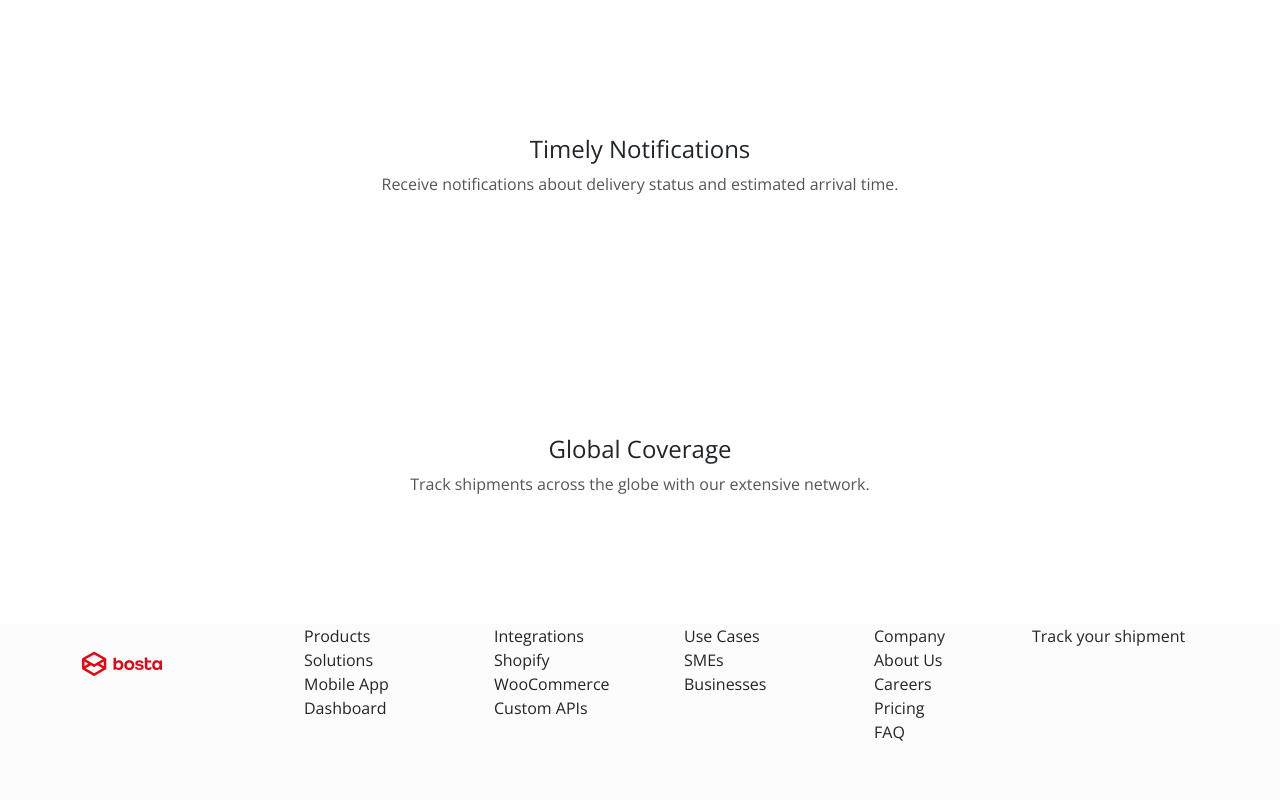
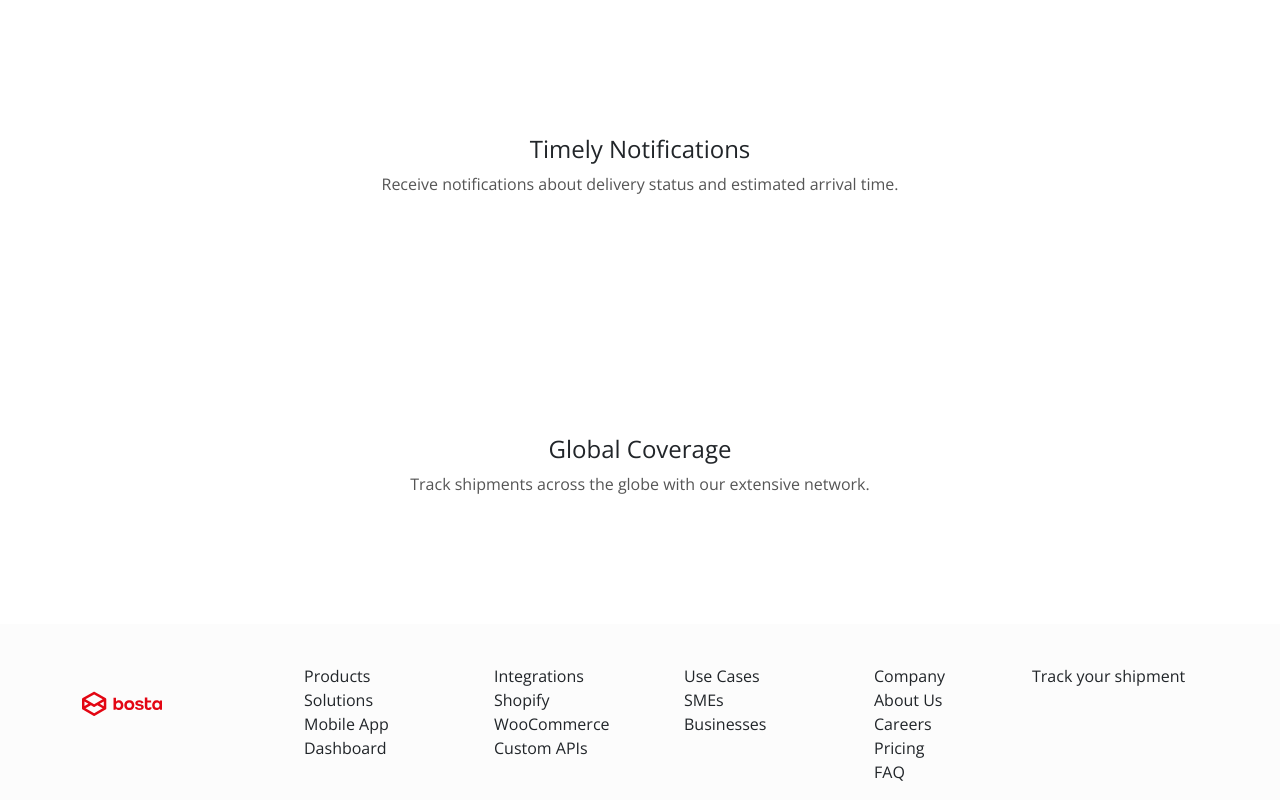
Before and after one commit to Mohamed-Agwa/Bosta, a React (Create React App) app: page / in a window 1280 px wide. Shown: the part 417-1217 px from the top of the page. Before the commit the page ends 1177 px from the top, so only its background shows below. Built offline with nearby package versions, Linux system fonts and the light colour scheme.

Commit message:
UI edits

```diff
--- a/public/index.html
+++ b/public/index.html
@@ -4,7 +4,7 @@
     <meta charset="utf-8" />
     <link rel="stylesheet"
           href="https://fonts.googleapis.com/css?family=Cairo">
-    <link rel="icon" href="%PUBLIC_URL%/favicon.ico" />
+    <link rel="icon" href="/favicon.ico">
     <meta name="viewport" content="width=device-width, initial-scale=1" />
     <meta name="theme-color" content="#000000" />
     <meta
--- a/src/components/Footer.js
+++ b/src/components/Footer.js
@@ -2,15 +2,26 @@ import React from 'react';
 import '../index.css';
 import { Container, Row, Col } from 'react-bootstrap';
 import {useTranslation} from 'react-i18next';
+import { useNavigate } from 'react-router-dom';
+import { Navbar, Nav,  NavDropdown, Button, NavItem, NavLink } from 'react-bootstrap';
+
 
 
 
 const Footer = () => {
+  const navigate = useNavigate();
   const [t, i18n] = useTranslation('');
+  const onPressed = evt => {
+    evt.preventDefault();
+    navigate('/tracking')
+
+  };
 
   return (
     <footer>
-      <Container>
+      <Container style={{
+        marginTop: '40px'
+      }}>
         <Row>
         <Col className='col-12 col-md-2'>
         {i18n.language == 'ar'?
@@ -48,7 +59,7 @@ const Footer = () => {
           <ul><li> {t("header20")} </li><li>{t("header21")}</li><li>{t("header22")}</li><li>{t("header4")}</li><li>{t("header23")}</li></ul>
           </Col>
           <Col className='col-12 col-md-2' >
-          {t("header15")}
+          <Nav.Link onClick={onPressed} href="#">{t("header15")}</Nav.Link>
           </Col>
 
         </Row>
--- a/src/screens/Tracking.js
+++ b/src/screens/Tracking.js
@@ -22,7 +22,7 @@ const Tracking = (props) => {
       }}>
             <Container ><Shipment />
             <Shipmentdetails /></Container></main>}
-            <Footer /></>
+            <Footer  /></>
     )
 }
 
```
Also changed, not shown: 1 other file (tests, documents, lock files or other folders).
